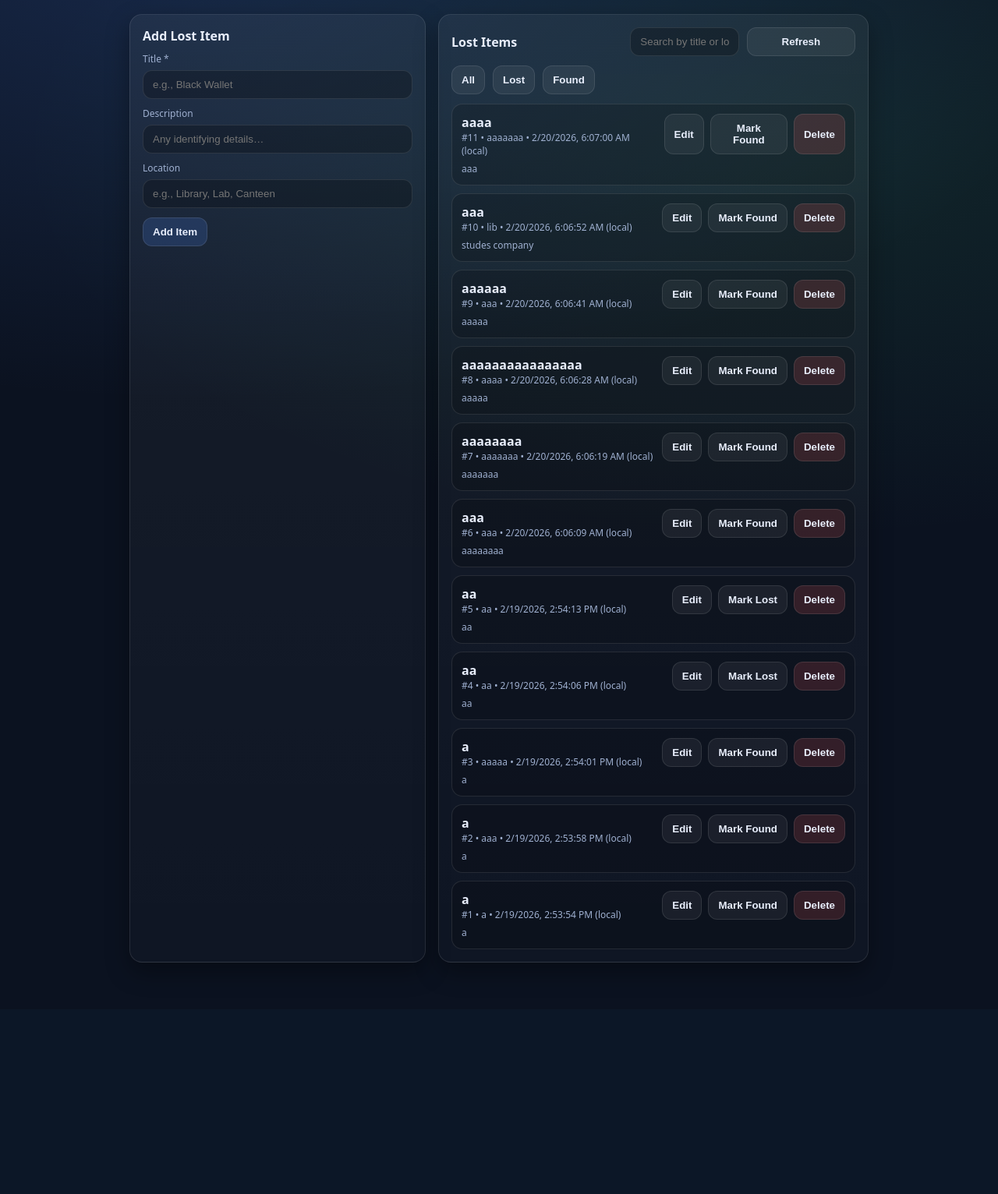
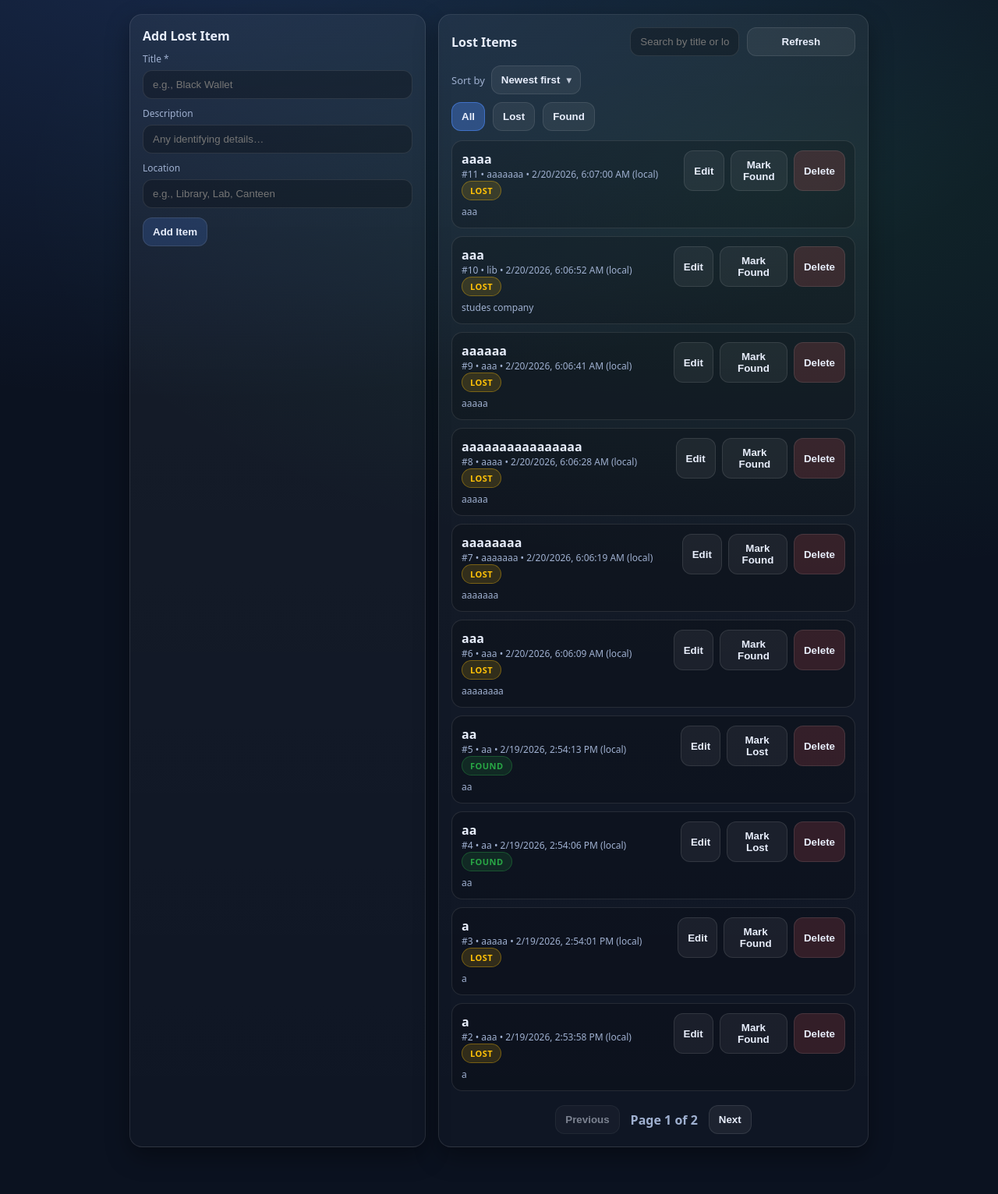
Before and after one commit to Atulchandrakar321/Campus-lost-found, a Flask app: page / in a window 1280 px wide. Shown: the part 85-1617 px from the top of the page at 78% size. Before the commit the page ends 1334 px from the top, so only its background shows below. Run offline with Flask 3, Linux system fonts and the light colour scheme; data comes from the database, SQL or seed files in the repository; both versions use the stored data as it was after the commit.

Commit message:
add prev and next

```diff
--- a/static/app.js
+++ b/static/app.js
@@ -1,5 +1,27 @@
 let loadToken = 0;
 let currentFilter = "all";
+let currentSort = "newest";
+let currentPage = 1;
+const ITEMS_PER_PAGE = 10;
+
+
+async function reloadWithoutJump() {
+  const y = window.scrollY;
+  await loadItems();
+  window.scrollTo(0, y);
+}
+
+function paintActiveFilter() {
+  const all = document.getElementById("filterAll");
+  const lost = document.getElementById("filterLost");
+  const found = document.getElementById("filterFound");
+  if (!all || !lost || !found) return;
+
+  all.classList.toggle("active", currentFilter === "all");
+  lost.classList.toggle("active", currentFilter === "lost");
+  found.classList.toggle("active", currentFilter === "found");
+}
+
 function setMsg(text, type = "") {
   const el = document.getElementById("msg");
   el.textContent = text || "";
@@ -9,11 +31,14 @@ function setMsg(text, type = "") {
 function matchesSearch(item, q) {
   if (!q) return true;
   q = q.toLowerCase();
-  return (
-    (item.title && item.title.toLowerCase().includes(q)) ||
-    (item.location && item.location.toLowerCase().includes(q))
-  );
+
+  const title = (item.title || "").toLowerCase();
+  const location = (item.location || "").toLowerCase();
+  const desc = (item.description || "").toLowerCase();
+
+  return title.includes(q) || location.includes(q) || desc.includes(q);
 }
+
 
 async function checkApi() {
   const badge = document.getElementById("statusBadge");
@@ -51,20 +76,53 @@ async function loadItems() {
   }
 
   const q = document.getElementById("searchInput")?.value.trim() || "";
+
+  // 1) Filter by search
   let items = (data.items || []).filter(it => matchesSearch(it, q));
 
+  // 2) Filter by status tab
   if (currentFilter !== "all") {
     items = items.filter(it => (it.status || "lost") === currentFilter);
   }
 
+  // 3) Sort
+  if (currentSort === "newest") {
+    items.sort((a, b) => new Date(b.created_at) - new Date(a.created_at));
+  } else if (currentSort === "oldest") {
+    items.sort((a, b) => new Date(a.created_at) - new Date(b.created_at));
+  } else if (currentSort === "az") {
+    items.sort((a, b) => (a.title || "").localeCompare(b.title || ""));
+  }
 
-  if (items.length === 0) {
+  // 4) Pagination calc (always at least 1 page)
+  const totalItems = items.length;
+  const totalPages = Math.max(1, Math.ceil(totalItems / ITEMS_PER_PAGE));
+
+  if (currentPage > totalPages) currentPage = totalPages;
+  if (currentPage < 1) currentPage = 1;
+
+  const start = (currentPage - 1) * ITEMS_PER_PAGE;
+  const end = start + ITEMS_PER_PAGE;
+  const pageItems = items.slice(start, end);
+
+  // Page info + disable buttons
+  const pageInfo = document.getElementById("pageInfo");
+  if (pageInfo) pageInfo.textContent = `Page ${currentPage} of ${totalPages}`;
+
+  const prevBtn = document.getElementById("prevPage");
+  const nextBtn = document.getElementById("nextPage");
+  if (prevBtn) prevBtn.disabled = (currentPage === 1);
+  if (nextBtn) nextBtn.disabled = (currentPage === totalPages);
+
+  // Empty state
+  if (pageItems.length === 0) {
     list.innerHTML =
-      `<div class="item"><div class="itemTitle">No items found</div><div class="itemMeta">Try adding a lost item on the left.</div></div>`;
+      `<div class="item"><div class="itemTitle">No items found</div><div class="itemMeta">Try changing filters/search or add a new item.</div></div>`;
     return;
   }
 
-  for (const item of items) {
+  // 5) Render items
+  for (const item of pageItems) {
     const card = document.createElement("div");
     card.className = "item";
 
@@ -76,53 +134,74 @@ if (currentFilter !== "all") {
     top.className = "itemTop";
 
     const left = document.createElement("div");
+
+    const status = item.status || "lost";
+    const badgeClass = status === "found"
+      ? "badge-status badge-found"
+      : "badge-status badge-lost";
+    const badgeText = status === "found" ? "FOUND" : "LOST";
+
     left.innerHTML = `
       <div class="itemTitle">${item.title}</div>
-      <div class="itemMeta">#${item.id} • ${item.location || "Location not set"} • ${when}</div>
+      <div class="itemMeta">
+        #${item.id} • ${item.location || "Location not set"} • ${when}
+        &nbsp; <span class="${badgeClass}">${badgeText}</span>
+      </div>
     `;
 
     const actions = document.createElement("div");
     actions.className = "itemActions";
 
+    // EDIT
     const editBtn = document.createElement("button");
     editBtn.className = "btn secondary";
     editBtn.type = "button";
     editBtn.textContent = "Edit";
     editBtn.addEventListener("click", async () => {
       const newTitle = prompt("New title:", item.title) ?? item.title;
+      if (!newTitle.trim()) {
+        alert("Title cannot be empty");
+        return;
+      }
       const newDesc = prompt("New description:", item.description || "") ?? (item.description || "");
       const newLoc = prompt("New location:", item.location || "") ?? (item.location || "");
 
       const updateRes = await fetch(`/update-item/${item.id}`, {
         method: "PUT",
         headers: { "Content-Type": "application/json" },
-  body: JSON.stringify({ status: newStatus })
+        body: JSON.stringify({
+          title: newTitle.trim(),
+          description: newDesc.trim(),
+          location: newLoc.trim()
+        })
       });
 
-      const updateData = await updateRes.json();
+      const updateData = await updateRes.json().catch(() => ({}));
       if (!updateRes.ok) {
         alert(`Update failed: ${updateData.error || "Unknown error"}`);
         return;
       }
       await loadItems();
     });
-// i add there
+
+    // TOGGLE FOUND/LOST
     const toggleBtn = document.createElement("button");
     toggleBtn.className = "btn secondary";
     toggleBtn.type = "button";
-toggleBtn.textContent = (item.status === "found") ? "Mark Lost" : "Mark Found";
+    toggleBtn.textContent = (status === "found") ? "Mark Lost" : "Mark Found";
 
-toggleBtn.addEventListener("click", async () => {
-  console.log("Mark Found clicked for item:", item.id);
+    toggleBtn.addEventListener("click", async (e) => {
+      e.preventDefault();
+      e.stopPropagation();
 
-  const newStatus = (item.status === "found") ? "lost" : "found";
-  console.log("Sending status:", newStatus);
+      toggleBtn.disabled = true;
+      const originalText = toggleBtn.textContent;
+      toggleBtn.textContent = "Saving...";
 
-  const url = `/update-item/${item.id}`;
-  console.log("PUT URL:", url);
+      const newStatus = (status === "found") ? "lost" : "found";
 
       try {
-    const updateRes = await fetch(url, {
+        const updateRes = await fetch(`/update-item/${item.id}`, {
           method: "PUT",
           headers: {
             "Content-Type": "application/json",
@@ -131,27 +210,26 @@ toggleBtn.addEventListener("click", async () => {
           body: JSON.stringify({ status: newStatus })
         });
 
-    console.log("PUT response status:", updateRes.status);
-
-    const text = await updateRes.text();
-    console.log("PUT raw response:", text);
-
-    let updateData = {};
-    try { updateData = JSON.parse(text); } catch {}
+        const updateData = await updateRes.json().catch(() => ({}));
 
         if (!updateRes.ok) {
           alert(`Update failed: ${updateData.error || "Unknown error"}`);
+          toggleBtn.disabled = false;
+          toggleBtn.textContent = originalText;
           return;
         }
 
-    await loadItems();
+        // keep scroll position stable
+        await reloadWithoutJump();
       } catch (err) {
-    console.error("PUT request failed:", err);
-    alert("PUT request failed. Check console.");
+        console.error(err);
+        alert("Update failed. Check console.");
+        toggleBtn.disabled = false;
+        toggleBtn.textContent = originalText;
       }
     });
 
-
+    // DELETE
     const deleteBtn = document.createElement("button");
     deleteBtn.className = "btn danger";
     deleteBtn.type = "button";
@@ -161,7 +239,7 @@ toggleBtn.addEventListener("click", async () => {
       if (!ok) return;
 
       const delRes = await fetch(`/delete-item/${item.id}`, { method: "DELETE" });
-      const delData = await delRes.json();
+      const delData = await delRes.json().catch(() => ({}));
       if (!delRes.ok) {
         alert(`Delete failed: ${delData.error || "Unknown error"}`);
         return;
@@ -187,16 +265,115 @@ actions.appendChild(deleteBtn);
   }
 }
 
+function debounce(fn, wait = 250) {
+  let t;
+  return (...args) => {
+    clearTimeout(t);
+    t = setTimeout(() => fn(...args), wait);
+  };
+}
+
 function init() {
-    document.getElementById("filterAll").addEventListener("click", () => { currentFilter = "all"; loadItems(); });
-document.getElementById("filterLost").addEventListener("click", () => { currentFilter = "lost"; loadItems(); });
-document.getElementById("filterFound").addEventListener("click", () => { currentFilter = "found"; loadItems(); });
+  document.getElementById("prevPage").onclick = () => {
+  currentPage--;
+  loadItems();
+};
 
+document.getElementById("nextPage").onclick = () => {
+  currentPage++;
+  loadItems();
+};
+
+  // Custom sort dropdown
+const sortBtn = document.getElementById("sortBtn");
+const sortMenu = document.getElementById("sortMenu");
+const sortDropdown = document.getElementById("sortDropdown");
+
+function sortLabel(val) {
+  if (val === "oldest") return "Oldest first";
+  if (val === "az") return "Title A–Z";
+  return "Newest first";
+}
+
+function paintSortMenu() {
+  if (!sortBtn || !sortMenu) return;
+  sortBtn.childNodes[0].textContent = sortLabel(currentSort) + " ";
+  sortMenu.querySelectorAll(".dropdown-item").forEach(btn => {
+    btn.classList.toggle("active", btn.dataset.sort === currentSort);
+  });
+}
+
+if (sortBtn && sortMenu && sortDropdown) {
+  sortBtn.addEventListener("click", (e) => {
+    e.preventDefault();
+    e.stopPropagation();
+    sortMenu.classList.toggle("open");
+  });
+
+sortMenu.querySelectorAll(".dropdown-item").forEach(btn => {
+  btn.addEventListener("click", () => {
+    currentSort = btn.dataset.sort;
+    currentPage = 1;        // ✅ ADD
+    paintSortMenu();
+    sortMenu.classList.remove("open");
+    loadItems();
+  });
+});
+
+
+  // Close when clicking outside
+  document.addEventListener("click", (e) => {
+    if (!sortDropdown.contains(e.target)) {
+      sortMenu.classList.remove("open");
+    }
+  });
+
+  paintSortMenu();
+}
+
+  const sortSelect = document.getElementById("sortSelect");
+if (sortSelect) {
+  sortSelect.onchange = () => {
+    currentSort = sortSelect.value;
+    loadItems();
+  };
+}
+
+  // Filter buttons (ONLY one set of handlers)
+ document.getElementById("filterAll").onclick = () => {
+  currentFilter = "all";
+  currentPage = 1;          // ✅ ADD THIS
+  paintActiveFilter();
+  loadItems();
+};
+
+
+  document.getElementById("filterLost").onclick = () => {
+  currentFilter = "lost";
+  currentPage = 1;          // ✅ ADD
+  paintActiveFilter();
+  loadItems();
+};
+
+document.getElementById("filterFound").onclick = () => {
+  currentFilter = "found";
+  currentPage = 1;          // ✅ ADD
+  paintActiveFilter();
+  loadItems();
+};
+
+
+  // Refresh + Search
   document.getElementById("refreshBtn").addEventListener("click", loadItems);
 
   const search = document.getElementById("searchInput");
-  if (search) search.addEventListener("input", loadItems);
+if (search) search.addEventListener("input", debounce(() => {
+  currentPage = 1;          // ✅ ADD
+  loadItems();
+}, 250));
 
+
+  // Add form
   document.getElementById("addForm").addEventListener("submit", async (e) => {
     e.preventDefault();
     setMsg("Saving…");
@@ -223,6 +400,8 @@ document.getElementById("filterFound").addEventListener("click", () => { current
     await loadItems();
   });
 
+  // Initial load (ONLY once)
+  paintActiveFilter();
   checkApi();
   loadItems();
 }
--- a/static/style.css
+++ b/static/style.css
@@ -181,3 +181,118 @@ body {
   display: flex;
   gap: 8px;
 }
+.badge-status {
+  display: inline-block;
+  padding: 4px 10px;
+  font-size: 11px;
+  font-weight: 700;
+  border-radius: 999px;
+  letter-spacing: 0.5px;
+}
+
+.badge-lost {
+  background: rgba(255, 193, 7, 0.15);
+  color: #ffc107;
+  border: 1px solid rgba(255, 193, 7, 0.35);
+}
+
+.badge-found {
+  background: rgba(40, 167, 69, 0.15);
+  color: #28a745;
+  border: 1px solid rgba(40, 167, 69, 0.35);
+}
+.btn.active {
+  background: rgba(79,140,255,0.35);
+  border-color: rgba(79,140,255,0.55);
+}
+.sort-wrap {
+  display: flex;
+  align-items: center;
+  gap: 8px;
+  margin-bottom: 10px;
+}
+
+.sort-label {
+  font-size: 13px;
+  color: var(--muted);
+  white-space: nowrap;
+}
+
+.sort-select {
+  min-width: 180px;
+  padding-right: 30px;
+}
+.dropdown {
+  position: relative;
+  display: inline-block;
+}
+
+.dropdown-btn {
+  display: inline-flex;
+  align-items: center;
+  gap: 8px;
+  padding: 10px 12px;
+  border-radius: 12px;
+}
+
+.dropdown-btn .chev {
+  opacity: 0.8;
+  font-size: 12px;
+}
+
+.dropdown-menu {
+  position: absolute;
+  top: calc(100% + 8px);
+  left: 0;
+  min-width: 220px;
+  background: rgba(10, 16, 28, 0.98);
+  border: 1px solid var(--border);
+  border-radius: 14px;
+  padding: 6px;
+  box-shadow: 0 18px 45px rgba(0,0,0,0.55);
+  display: none;
+  z-index: 50;
+  backdrop-filter: blur(8px);
+}
+
+.dropdown-menu.open {
+  display: block;
+}
+
+.dropdown-item {
+  width: 100%;
+  text-align: left;
+  padding: 10px 10px;
+  border-radius: 10px;
+  border: 1px solid transparent;
+  background: transparent;
+  color: var(--text);
+  cursor: pointer;
+  font-weight: 600;
+}
+
+.dropdown-item:hover {
+  background: rgba(79,140,255,0.18);
+  border-color: rgba(79,140,255,0.22);
+}
+
+.dropdown-item.active {
+  background: rgba(79,140,255,0.28);
+  border-color: rgba(79,140,255,0.40);
+}
+.pagination {
+  display: flex;
+  justify-content: center;
+  align-items: center;
+  gap: 14px;
+  margin-top: 18px;
+}
+
+.page-info {
+  font-weight: 600;
+  color: var(--muted);
+}
+.btn:disabled {
+  opacity: 0.5;
+  cursor: not-allowed;
+}
--- a/templates/index.html
+++ b/templates/index.html
@@ -49,13 +49,40 @@
                 </div>
 
 
+
+                <!-- SORT DROPDOWN -->
+                <div class="sort-wrap">
+                    <span class="sort-label">Sort by</span>
+
+                    <div class="dropdown" id="sortDropdown">
+                        <button class="btn secondary dropdown-btn" id="sortBtn" type="button">
+                            Newest first
+                            <span class="chev">▾</span>
+                        </button>
+
+                        <div class="dropdown-menu" id="sortMenu">
+                            <button class="dropdown-item" type="button" data-sort="newest">Newest first</button>
+                            <button class="dropdown-item" type="button" data-sort="oldest">Oldest first</button>
+                            <button class="dropdown-item" type="button" data-sort="az">Title A–Z</button>
+                        </div>
+                    </div>
+                </div>
+
+
+                <!-- FILTER BUTTONS -->
                 <div style="display:flex; gap:10px; margin-bottom:12px;">
-                    <button class="btn secondary" type="button" id="filterAll">All</button>
-                    <button class="btn secondary" type="button" id="filterLost">Lost</button>
-                    <button class="btn secondary" type="button" id="filterFound">Found</button>
+                    <button class="btn secondary" id="filterAll" type="button">All</button>
+                    <button class="btn secondary" id="filterLost" type="button">Lost</button>
+                    <button class="btn secondary" id="filterFound" type="button">Found</button>
                 </div>
 
                 <div id="itemsList" class="list"></div>
+                <div class="pagination">
+                    <button id="prevPage" class="btn secondary" type="button">Previous</button>
+                    <span id="pageInfo" class="page-info">Page 1</span>
+                    <button id="nextPage" class="btn secondary" type="button">Next</button>
+                </div>
+
 
             </div>
         </div>
```
Also changed, not shown: instance/lostdata.db. Lines whose indentation alone changed are shown as unchanged.
